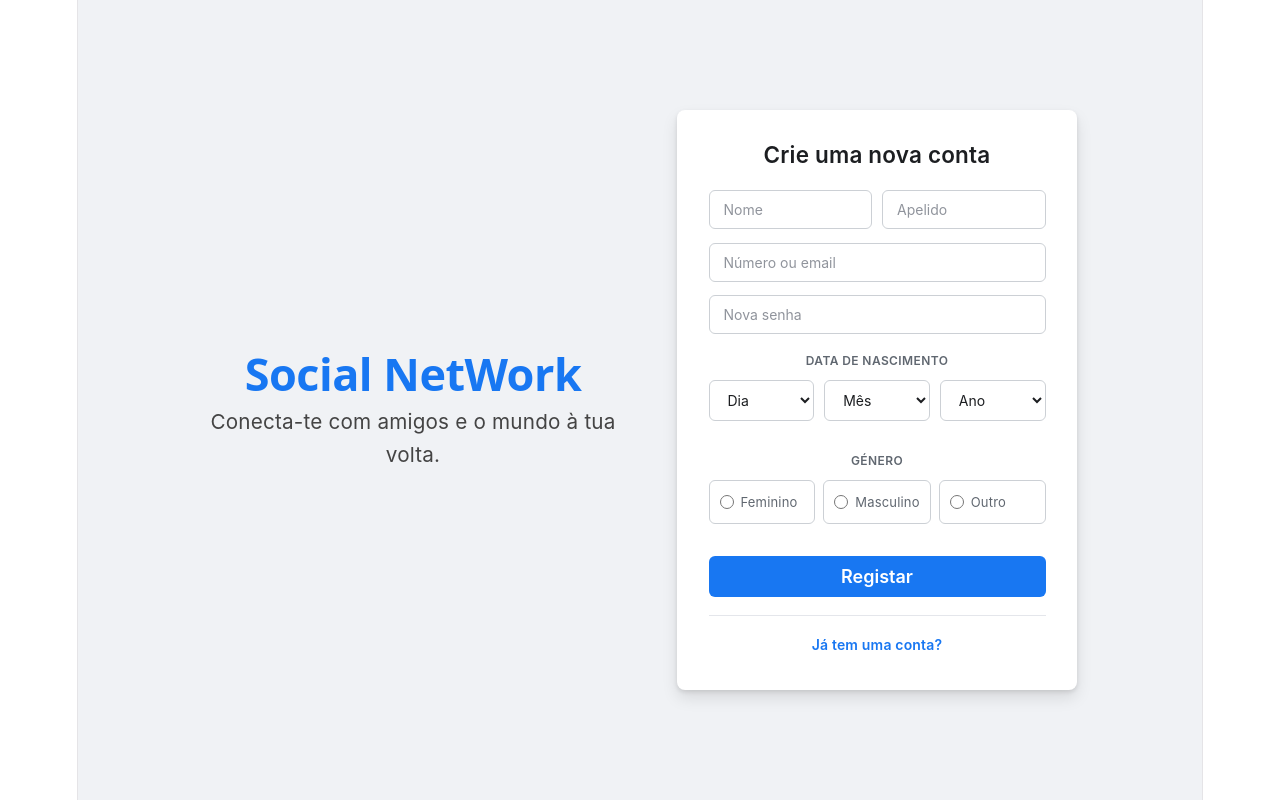
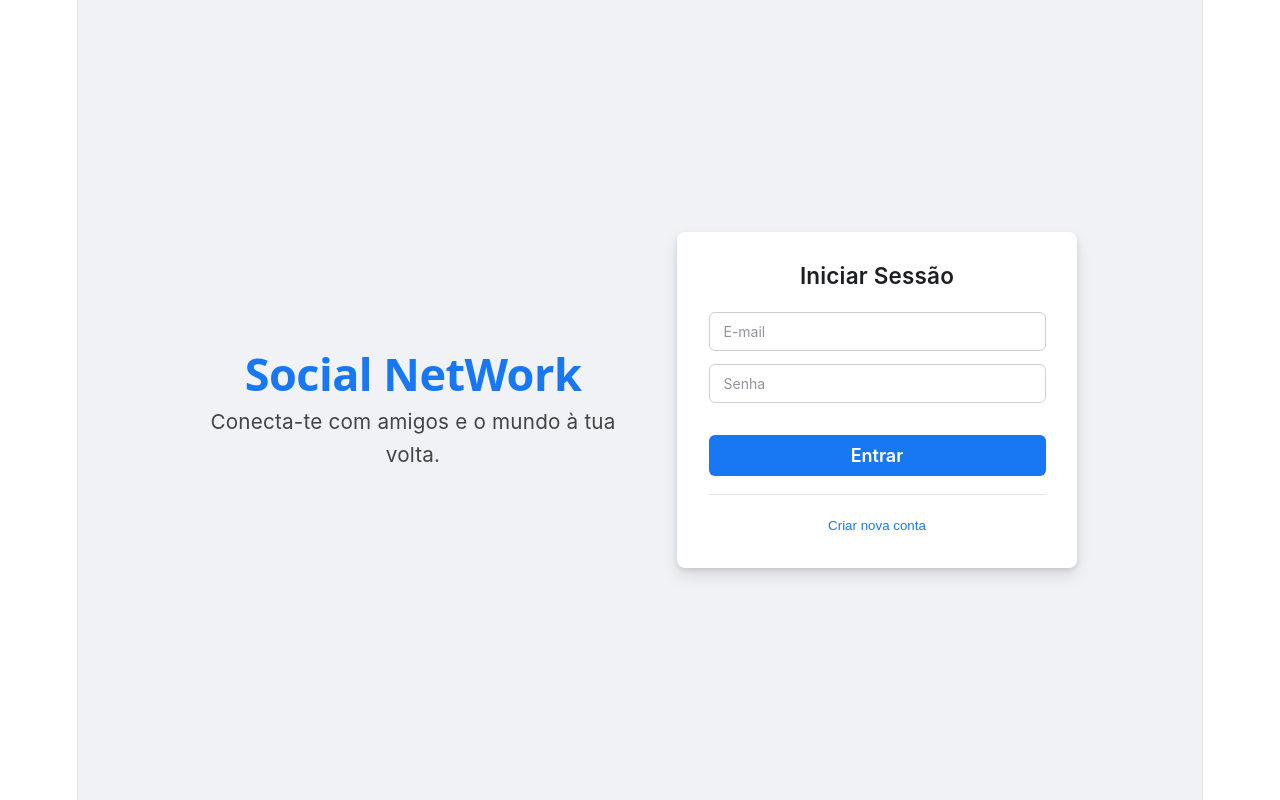
Before and after one commit to jojo-25226/ProgamacaoWEb, a React (Vite) app: page /register in a window 1280 px wide. Built offline with nearby package versions, Linux system fonts and the light colour scheme.

Commit message:
Página de Registo/Login

```diff
--- a/src/App.tsx
+++ b/src/App.tsx
@@ -15,7 +15,7 @@ function App() {
 }
 
 export default App*/
-import RegisterAndLogin from './test/Register.tsx';
+import RegisterAndLogin from './test/RegisterAndLogin.tsx';
 
 function App() {
     return (
--- a/src/Backend/db.js
+++ b/src/Backend/db.js
@@ -5,5 +5,5 @@ export const db = mysql.createPool({
     user: "root",
     password: "root",
     database: "facebook_clone",
-    port: 3306   // aqui sim, usa 3306
+    port: 3306
 });
--- a/src/Backend/server.js
+++ b/src/Backend/server.js
@@ -10,6 +10,7 @@ app.use(express.json());
 app.use(authRoutes);
 
 const PORT = 5000;
+export default PORT;
 app.listen(PORT, () => {
     console.log(`Servidor a correr na porta ${PORT}`);
 });
--- a/src/Pages/Register.tsx
+++ b/src/Pages/Register.tsx
@@ -1,46 +1,52 @@
 import React, {useState} from 'react';
-import './Cadastro/index.css';
+import '../Componentes/index.css';
 
 export function Register() {
-  // 1. Estados para os campos do formulário
+    // Estado para controlar o modo de login/registo
+    const [isLogin, setIsLogin] = useState(true);
+
+    // Campos comuns
+    const [email, setEmail] = useState('');
+    const [password, setPassword] = useState('');
+
+    // Campos de registo
     const [firstName, setFirstName] = useState('');
     const [lastName, setLastName] = useState('');
-  const [email, setEmail] = useState('');
-  const [password, setPassword] = useState('');
     const [day, setDay] = useState('');
     const [month, setMonth] = useState('');
     const [year, setYear] = useState('');
     const [gender, setGender] = useState('');
 
-  // 2. Gerar listas para as datas de forma nativa no React (sem usar o useEffect)
-  const days = Array.from({ length: 31 }, (_, i) => i + 1);
+    // Dados para os selects de data de nascimento
+    const days = Array.from({length: 31}, (_, i) => i + 1);
     const months = [
-    { value: 1, name: 'Janeiro' }, { value: 2, name: 'Fevereiro' },
-    { value: 3, name: 'Março' }, { value: 4, name: 'Abril' },
-    { value: 5, name: 'Maio' }, { value: 6, name: 'Junho' },
-    { value: 7, name: 'Julho' }, { value: 8, name: 'Agosto' },
-    { value: 9, name: 'Setembro' }, { value: 10, name: 'Outubro' },
-    { value: 11, name: 'Novembro' }, { value: 12, name: 'Dezembro' }
+        {value: 1, name: 'Janeiro'}, {value: 2, name: 'Fevereiro'},
+        {value: 3, name: 'Março'}, {value: 4, name: 'Abril'},
+        {value: 5, name: 'Maio'}, {value: 6, name: 'Junho'},
+        {value: 7, name: 'Julho'}, {value: 8, name: 'Agosto'},
+        {value: 9, name: 'Setembro'}, {value: 10, name: 'Outubro'},
+        {value: 11, name: 'Novembro'}, {value: 12, name: 'Dezembro'}
     ];
     const currentYear = new Date().getFullYear();
-  const years = Array.from({ length: currentYear - 1905 + 1 },
+    const years = Array.from({length: currentYear - 1905 + 1},
         (_, i) => currentYear - i);
 
-  // 3. Função de submissão ligada ao Backend
+    // Função de submissão ligada ao Backend
     const handleSubmit = async (e: React.FormEvent<HTMLFormElement>) => {
         e.preventDefault();
 
-    if (password.length < 6) {
+        if (!isLogin && password.length < 6) {
             alert('A senha deve ter pelo menos 6 caracteres!');
             return;
         }
 
-    // Juntamos o Nome e Apelido para enviar como 'username' para o teu backend
-    const username = `${firstName} ${lastName}`.trim();
+        const endpoint = isLogin ? '/login' : '/register';
 
-    // Criamos o objeto que o authController.js espera receber
-    const payload = {
-      username,
+        // Criação do objeto payload para envio ao backend
+        const payload = isLogin
+            ? {email, password}
+            : {
+                username: `${firstName} ${lastName}`.trim(),
                 email,
                 password,
                 birthDate: `${year}-${month}-${day}`,
@@ -48,30 +54,39 @@ export function Register() {
             };
 
         try {
-      const response = await fetch('http://localhost:5000/register', {
+            const response = await fetch(`http://localhost:5000${endpoint}`, {
                 method: 'POST',
-        headers: { 'Content-Type': 'application/json' },
+                headers: {'Content-Type': 'application/json'},
                 body: JSON.stringify(payload),
             });
 
             const data = await response.json();
 
             if (response.ok) {
-        alert(data.message || 'Conta criada com sucesso!');
+                if (isLogin) {
+                    localStorage.setItem('token', data.token);
+                    alert(`Bem-vindo, ${data.user.username}!`);
+
                     // Aqui podes redirecionar o utilizador ou limpar o formulário
                 } else {
+                    alert('Conta criada com sucesso! Já pode iniciar sessão.');
+                    setIsLogin(true);
+
+                    // Aqui podes redirecionar o utilizador ou limpar o formulário
+                }
+            } else {
                 // Mostra o erro real enviado pelo backend (ex: "Email já existe" ou erros de validação)
-        alert(data.message || 'Algo correu mal no registo.');
+                alert(data.message || 'Algo correu mal.');
             }
-    } catch (error) {
+        } catch
+            (error) {
             console.error('Erro ao conectar ao backend:', error);
-      alert('Não foi possível contactar o servidor. Garante que o backend está ligado!');
+            alert('Não foi possível conectar com o servidor. Garante que o backend está ligado!');
         }
-  };
+    }
 
     return (
         <div className="signup-page">
-
             <div className="left-section">
                 <h1 className="logo">Social NetWork</h1>
                 <p className="subtitle">Conecta-te com amigos e o mundo à tua volta.</p>
@@ -79,9 +94,29 @@ export function Register() {
 
             <div className="right-section">
                 <div className="card">
-            <h3>Crie uma nova conta</h3>
+                    <h3>{isLogin ? 'Iniciar Sessão' : 'Criar nova conta'}</h3>
 
                     <form onSubmit={handleSubmit}>
+                        {/* CAMPOS DE LOGIN */}
+                        {isLogin && (<>
+                            <input
+                                type="email"
+                                placeholder="E-mail"
+                                value={email}
+                                onChange={(e) => setEmail(e.target.value)}
+                                required
+                            />
+
+                            <input
+                                type="password"
+                                placeholder="Senha"
+                                value={password}
+                                onChange={(e) => setPassword(e.target.value)}
+                                required
+                            />
+                        </>)}
+
+                        {!isLogin && (<>
                             <div className="row">
                                 <input
                                     type="text"
@@ -101,7 +136,7 @@ export function Register() {
 
                             <input
                                 type="email"
-                  placeholder="Número ou email"
+                                placeholder="E-mail"
                                 value={email}
                                 onChange={(e) => setEmail(e.target.value)}
                                 required
@@ -122,12 +157,14 @@ export function Register() {
                                         {days.map(d => <option key={d} value={d}>{d}</option>)}
                                     </select>
 
-                  <select id="month" value={month} onChange={(e) => setMonth(e.target.value)} required>
+                                    <select id="month" value={month} onChange={(e) => setMonth(e.target.value)}
+                                            required>
                                         <option value="">Mês</option>
                                         {months.map(m => <option key={m.value} value={m.value}>{m.name}</option>)}
                                     </select>
 
-                  <select id="year" value={year} onChange={(e) => setYear(e.target.value)} required>
+                                    <select id="year" value={year} onChange={(e) => setYear(e.target.value)}
+                                            required>
                                         <option value="">Ano</option>
                                         {years.map(a => <option key={a} value={a}>{a}</option>)}
                                     </select>
@@ -167,12 +204,22 @@ export function Register() {
                                     </label>
                                 </div>
                             </div>
+                        </>)}
 
-              <button type="submit" className="btn-submit">Registar</button>
+                        <button type="submit" className="btn-submit">
+                            {isLogin ? 'Entrar' : 'Registar'}
+                        </button>
 
                         <div className="login-link">
-                <a href="#">Já tem uma conta?</a>
+                            <button
+                                type="button"
+                                onClick={() => setIsLogin(!isLogin)}
+                                style={{ background: 'none', border: 'none', color: '#1877f2', cursor: 'pointer' }}
+                            >
+                                {isLogin ? 'Criar nova conta' : 'Já tem conta? Iniciar sessão'}
+                            </button>
                         </div>
+
                     </form>
                 </div>
             </div>
--- a/src/routes.tsx
+++ b/src/routes.tsx
@@ -1,6 +1,5 @@
 import { BrowserRouter, Routes, Route } from "react-router-dom"
 import App from "./App.tsx";
-import Cadastro from "./Pages/Cadastro/cadastro.tsx";
 import Login from "./Pages/Login.tsx";
 import Register from "./Pages/Register.tsx";
 
@@ -8,10 +7,9 @@ function RoutesApp() {
   return (
     <BrowserRouter>
       <Routes>
-        <Route path="/" element={<App />} />
-        <Route path="/criar-conta" element={<Cadastro />} />
-        <Route path="/login" element={<Login />} />
-        <Route path="/register" element={<Register />} />
+          <Route path="/" element={<App />} />
+          <Route path="/login" element={<Login />} />
+          <Route path="/register" element={<Register />} />
       </Routes>
     </BrowserRouter>
   )
```
Also changed, not shown: src/test/cadastro.tsx (renamed from src/Pages/Cadastro/cadastro.tsx, +1 -1 lines), src/Componentes/index.css (renamed from src/Pages/Cadastro/index.css), src/test/RegisterAndLogin.tsx (renamed from src/test/Register.tsx). Lines whose indentation alone changed are shown as unchanged.
